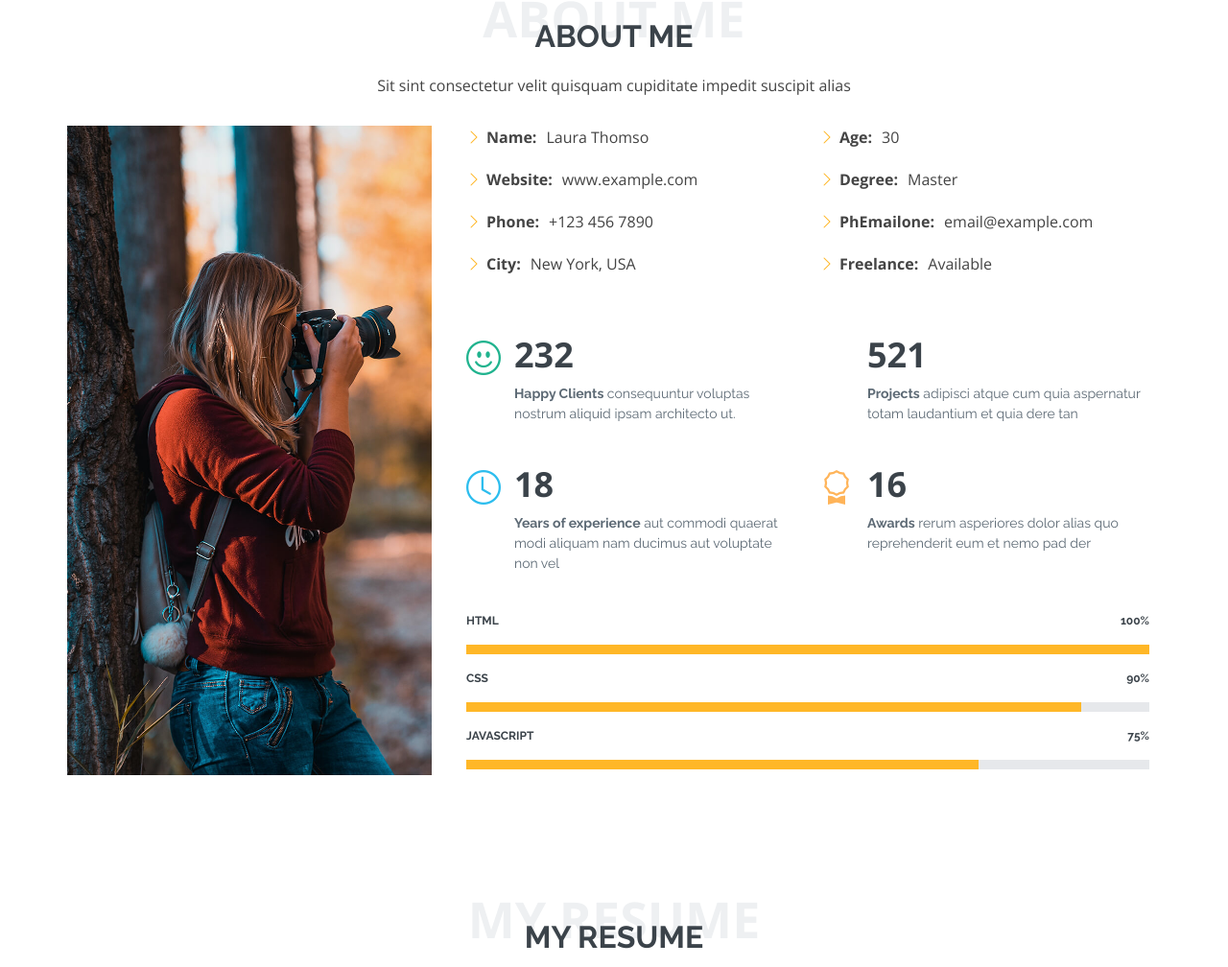
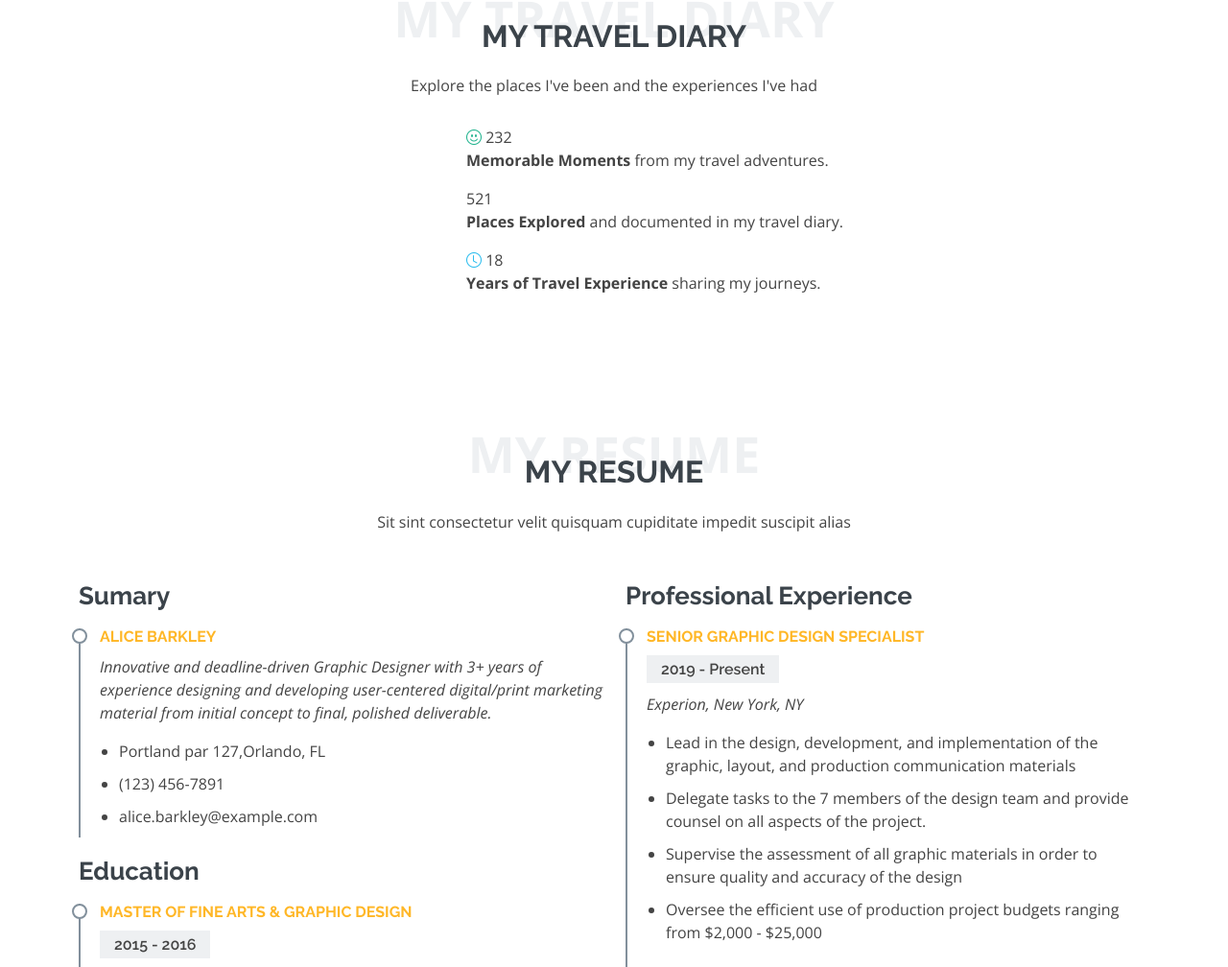
Before and after one commit to smalliris0214/smalliris0214.github.io, a plain HTML site: page index.html in a window 1280 px wide. Shown: the part 871-1879 px from the top of the page at 96% size. Drawn offline with nearby package versions, Linux system fonts and the light colour scheme.

Commit message:
Update index.html

```diff
--- a/index.html
+++ b/index.html
@@ -83,92 +83,39 @@
   <main id="main">
 
     <!-- ======= About Me Section ======= -->
-    <section id="about" class="about">
+   <section id="travel-diary" class="travel-diary">
   <div class="container">
 
     <div class="section-title">
-          <span>About Me</span>
-          <h2>About Me</h2>
-          <p>Sit sint consectetur velit quisquam cupiditate impedit suscipit alias</p>
+      <span>My Travel Diary</span>
+      <h2>My Travel Diary</h2>
+      <p>Explore the places I've been and the experiences I've had</p>
     </div>
 
     <div class="row">
       <div class="image col-lg-4 d-flex align-items-stretch justify-content-center justify-content-lg-start"></div>
       <div class="col-lg-8 d-flex flex-column align-items-stretch">
         <div class="content ps-lg-4 d-flex flex-column justify-content-center">
-              <div class="row">
-                <div class="col-lg-6">
-                  <ul>
-                    <li><i class="bi bi-chevron-right"></i> <strong>Name:</strong> <span>Laura Thomso</span></li>
-                    <li><i class="bi bi-chevron-right"></i> <strong>Website:</strong> <span>www.example.com</span></li>
-                    <li><i class="bi bi-chevron-right"></i> <strong>Phone:</strong> <span>+123 456 7890</span></li>
-                    <li><i class="bi bi-chevron-right"></i> <strong>City:</strong> <span>New York, USA</span></li>
-                  </ul>
-                </div>
-                <div class="col-lg-6">
-                  <ul>
-                    <li><i class="bi bi-chevron-right"></i> <strong>Age:</strong> <span>30</span></li>
-                    <li><i class="bi bi-chevron-right"></i> <strong>Degree:</strong> <span>Master</span></li>
-                    <li><i class="bi bi-chevron-right"></i> <strong>PhEmailone:</strong> <span>email@example.com</span></li>
-                    <li><i class="bi bi-chevron-right"></i> <strong>Freelance:</strong> <span>Available</span></li>
-                  </ul>
-                </div>
-              </div>
-              <div class="row mt-n4">
-                <div class="col-md-6 mt-5 d-md-flex align-items-md-stretch">
+          <!-- Your travel diary content goes here -->
+        </div><!-- End .content-->
+
+        <div class="stats-content ps-lg-4">
           <div class="count-box">
             <i class="bi bi-emoji-smile" style="color: #20b38e;"></i>
             <span data-purecounter-start="0" data-purecounter-end="232" data-purecounter-duration="1" class="purecounter"></span>
-                    <p><strong>Happy Clients</strong> consequuntur voluptas nostrum aliquid ipsam architecto ut.</p>
-                  </div>
+            <p><strong>Memorable Moments</strong> from my travel adventures.</p>
           </div>
 
-                <div class="col-md-6 mt-5 d-md-flex align-items-md-stretch">
           <div class="count-box">
             <i class="bi bi-journal-richtextr" style="color: #8a1ac2;"></i>
             <span data-purecounter-start="0" data-purecounter-end="521" data-purecounter-duration="1" class="purecounter"></span>
-                    <p><strong>Projects</strong> adipisci atque cum quia aspernatur totam laudantium et quia dere tan</p>
-                  </div>
+            <p><strong>Places Explored</strong> and documented in my travel diary.</p>
           </div>
 
-                <div class="col-md-6 mt-5 d-md-flex align-items-md-stretch">
           <div class="count-box">
             <i class="bi bi-clock" style="color: #2cbdee;"></i>
             <span data-purecounter-start="0" data-purecounter-end="18" data-purecounter-duration="1" class="purecounter"></span>
-                    <p><strong>Years of experience</strong> aut commodi quaerat modi aliquam nam ducimus aut voluptate non vel</p>
-                  </div>
-                </div>
-
-                <div class="col-md-6 mt-5 d-md-flex align-items-md-stretch">
-                  <div class="count-box">
-                    <i class="bi bi-award" style="color: #ffb459;"></i>
-                    <span data-purecounter-start="0" data-purecounter-end="16" data-purecounter-duration="1" class="purecounter"></span>
-                    <p><strong>Awards</strong> rerum asperiores dolor alias quo reprehenderit eum et nemo pad der</p>
-                  </div>
-                </div>
-              </div>
-            </div><!-- End .content-->
-
-            <div class="skills-content ps-lg-4">
-              <div class="progress">
-                <span class="skill">HTML <i class="val">100%</i></span>
-                <div class="progress-bar-wrap">
-                  <div class="progress-bar" role="progressbar" aria-valuenow="100" aria-valuemin="0" aria-valuemax="100"></div>
-                </div>
-              </div>
-
-              <div class="progress">
-                <span class="skill">CSS <i class="val">90%</i></span>
-                <div class="progress-bar-wrap">
-                  <div class="progress-bar" role="progressbar" aria-valuenow="90" aria-valuemin="0" aria-valuemax="100"></div>
-                </div>
-              </div>
-
-              <div class="progress">
-                <span class="skill">JavaScript <i class="val">75%</i></span>
-                <div class="progress-bar-wrap">
-                  <div class="progress-bar" role="progressbar" aria-valuenow="75" aria-valuemin="0" aria-valuemax="100"></div>
-                </div>
+            <p><strong>Years of Travel Experience</strong> sharing my journeys.</p>
           </div>
         </div>
 
@@ -176,7 +123,8 @@
     </div>
 
   </div>
-    </section><!-- End About Me Section -->
+</section><!-- End Travel Diary Section -->
+
 
     <!-- ======= My Resume Section ======= -->
     <section id="resume" class="resume">
```
Lines whose indentation alone changed are shown as unchanged.
